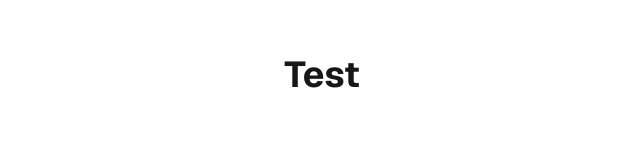
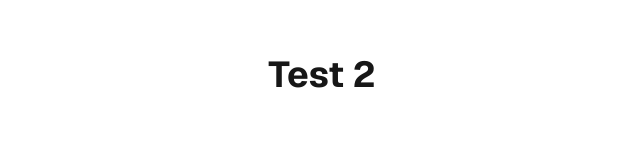
Before and after one commit to Heart-of-the-Forest-Dramatic-Society/hotf-website, a Next.js app: page / in a window 1280 px wide. Shown: the part 325-485 px from the top of the page, without its empty margins (318-958 px from the left). Built offline with nearby package versions, Linux system fonts and the light colour scheme.

Commit message:
Update header text in Home component from "Test" to "Test 2"

```diff
--- a/app/page.tsx
+++ b/app/page.tsx
@@ -4,7 +4,7 @@
   return (
     <div className="font-sans grid grid-rows-[20px_1fr_20px] items-center justify-items-center min-h-screen p-8 pb-20 gap-16 sm:p-20">
       <main className="flex flex-col gap-[32px] row-start-2 items-center sm:items-start">
-        <h1 className="text-4xl font-bold">Test</h1>
+        <h1 className="text-4xl font-bold">Test 2</h1>
       </main>
       <footer className="row-start-3 flex gap-[24px] flex-wrap items-center justify-center">
         <a
```
